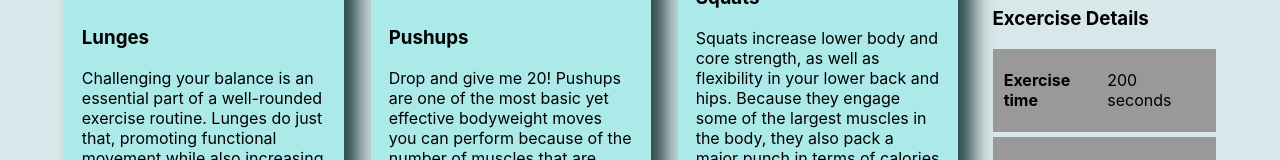
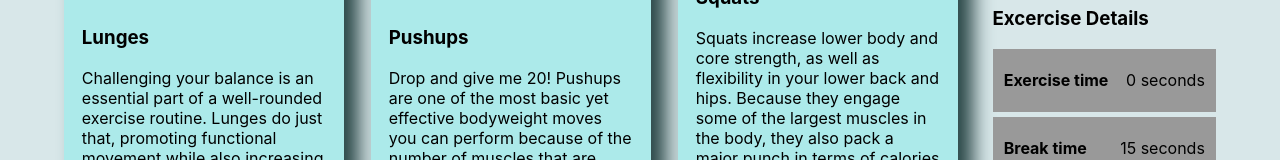
Before and after one commit to KhalidMimMuzahid/fitness-buddy-react-app, a React (Create React App) app: page / in a window 1280 px wide. Shown: the part 385-545 px from the top of the page. Built offline with nearby package versions, Linux system fonts and the light colour scheme.

Commit message:
time data transfer added

```diff
--- a/src/App.js
+++ b/src/App.js
@@ -7,15 +7,22 @@ function App() {
   const[exTime, setExTime]= useState([]);
 
   const exerciseTimeF=(timeDuration)=>{
-    setExTimeToDB(timeDuration)
+    // setExTimeToDB(timeDuration)
+    let newExTime=[];
+    newExTime=[...exTime,timeDuration];
+    setExTime(newExTime)
+    console.log(exTime)
   }
-  useEffect(()=>{
-
-  },[])
+  // useEffect(()=>{
+  //   let exTimeDurationString = localStorage.getItem('exTime');
+  //   let exTimeArray= JSON.parse(exTimeDurationString);
+  //   setExTime(exTimeArray);
+  //   console.log(exTime)
+  // },[])
   return (
     <div className="App">
       <DisplayInfo exTimeF={exerciseTimeF}></DisplayInfo>
-      <RecordedInfo></RecordedInfo>
+      <RecordedInfo exTimeArray={exTime}></RecordedInfo>
       </div>
   );
 }
--- a/src/Component/RecordedInfo/RecordedInfo.js
+++ b/src/Component/RecordedInfo/RecordedInfo.js
@@ -2,7 +2,11 @@ import React from 'react';
 import './RecordedInfo.css'
 import profilePic from '../../images/prifilePic.jpg'
 
-const RecordedInfo = () => {
+const RecordedInfo = ({exTimeArray}) => {
+    // console.log(exTimeArray)
+    let totalExTime= exTimeArray.reduce((total,current)=>{
+        return total+ current ;
+    },0)
     return (
         <div>
             <div className='recorded-info'>
@@ -44,7 +48,7 @@ const RecordedInfo = () => {
 
                     <div className="exercise-block">
                         <h4>Exercise time</h4>
-                        <p><span id="excercise-time">200</span> seconds</p>
+                        <p><span id="excercise-time">{totalExTime}</span> seconds</p>
                     </div>
                     <div className="exercise-block">
                         <h4>Break time</h4>
```
